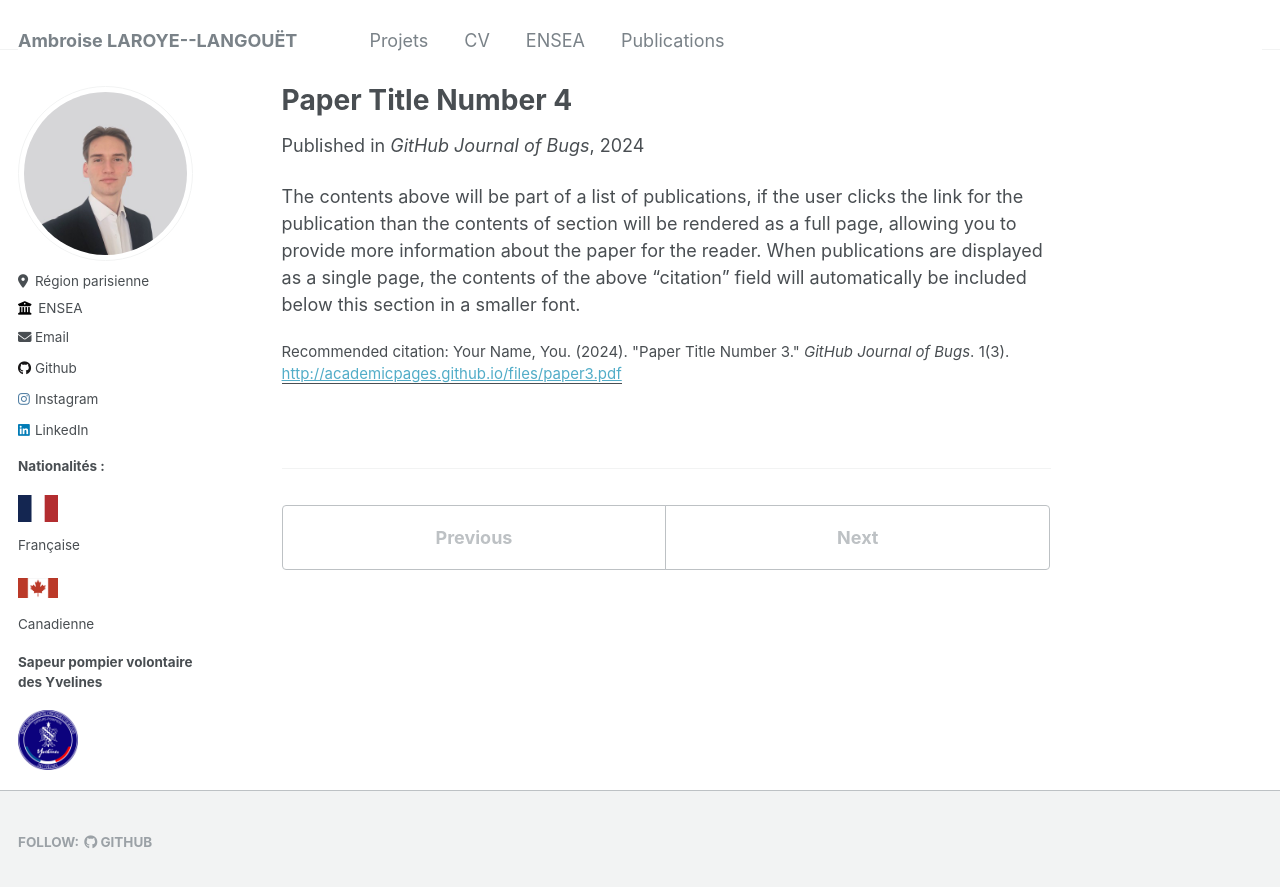
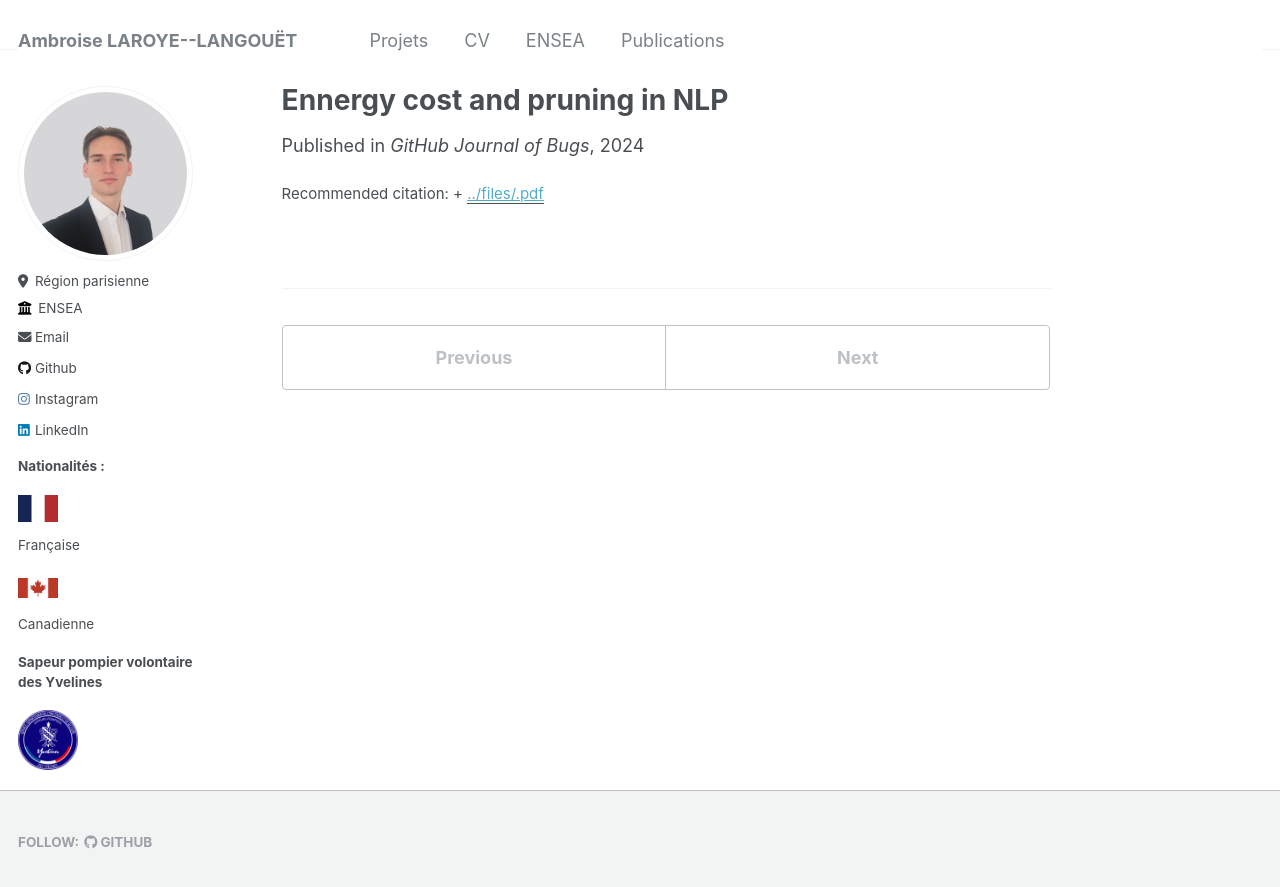
Before and after one commit to Ambroise012/ambroise012.github.io, a Jekyll site: the page built from _publications/2024-02-17-paper-title-number-4.md, in a window 1280 px wide. Shown: the top 887 px of the page. Built offline with Jekyll 4.4.1, drawn with Linux system fonts in a browser that asks for light colours.

Commit message:
update projets

```diff
--- a/_includes/archive-single.html
+++ b/_includes/archive-single.html
@@ -52,11 +52,7 @@
     <p class="archive__item-excerpt" itemprop="description"><p>{{ post.excerpt | markdownify | remove: '<p>' | remove: '</p>' }}<strong><a href="{{ base_path }}{{ post.url }}" rel="permalink"> Read more</a></strong></p></p>
     {% endif %}
 
-    {% if post.citation and post.paperurl %}
-      <p>Recommended citation: {{ post.citation }} <a href="{{ post.paperurl }}">{{ post.paperurl }}</a></p>
-    {% elsif post.citation %}
-      <p>Recommended citation: {{ post.citation }} </p>
-    {% elsif post.paperurl %}
+    {% if post.paperurl %}
       <p class="wordwrap">Download <a href=" {{ post.paperurl }} ">here</a></p>
     {% endif %}
 
--- a/_publications/2024-02-17-paper-title-number-4.md
+++ b/_publications/2024-02-17-paper-title-number-4.md
@@ -1,12 +1,10 @@
 ---
-title: "Paper Title Number 4"
+title: "Ennergy cost and pruning in NLP"
 collection: publications
 permalink: /publication/2024-02-17-paper-title-number-4
-excerpt: 'This paper is about fixing template issue #693.'
+excerpt: 'This paper is the report that I made during my interniship in Copenhagen. It deals about the energy cost and type of pruning used in Natural Langage Processing.'
 date: '2024-02-17'
 venue: 'GitHub Journal of Bugs'
-paperurl: 'http://academicpages.github.io/files/paper3.pdf'
-citation: 'Your Name, You. (2024). &quot;Paper Title Number 3.&quot; <i>GitHub Journal of Bugs</i>. 1(3).'
+paperurl: '../files/.pdf'
+citation: '+'
 ---
-
-The contents above will be part of a list of publications, if the user clicks the link for the publication than the contents of section will be rendered as a full page, allowing you to provide more information about the paper for the reader. When publications are displayed as a single page, the contents of the above "citation" field will automatically be included below this section in a smaller font.
```
Also changed, not shown: _publications/2010-10-01-paper-title-number-2.md (+2 -2 lines).
